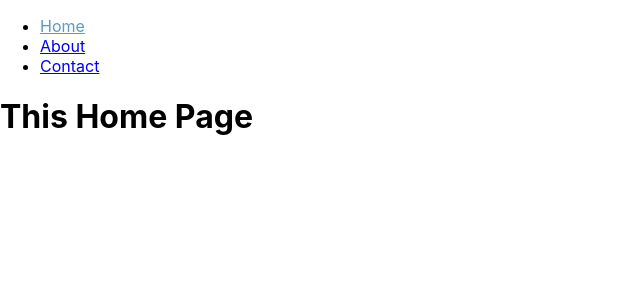
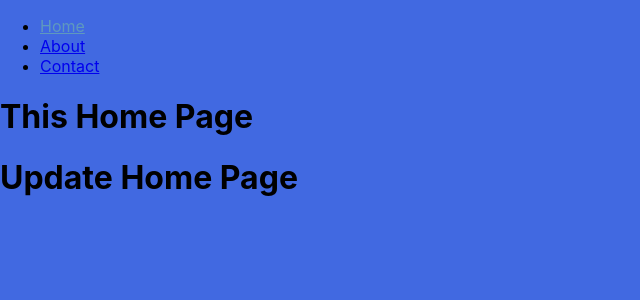
Before and after one commit to 786mrnoor/react-router, a React (Create React App) app: page /#/ in a window 1280 px wide. Shown: the top 300 px of the page, without its empty margins (0-640 px from the left). Built offline with nearby package versions, Linux system fonts and the light colour scheme.

Commit message:
Fix Some Bugs

```diff
--- a/src/App.css
+++ b/src/App.css
@@ -1,3 +1,6 @@
 a.active{
     color: #5f99be;
 }
+body {
+    background-color: royalblue;
+}
--- a/src/component/Home.js
+++ b/src/component/Home.js
@@ -3,6 +3,7 @@ export default function Home(){
     return (
         <>
             <h1>This Home Page</h1>
+            <h1>Update Home Page</h1>
         </>
     )
 }
```
